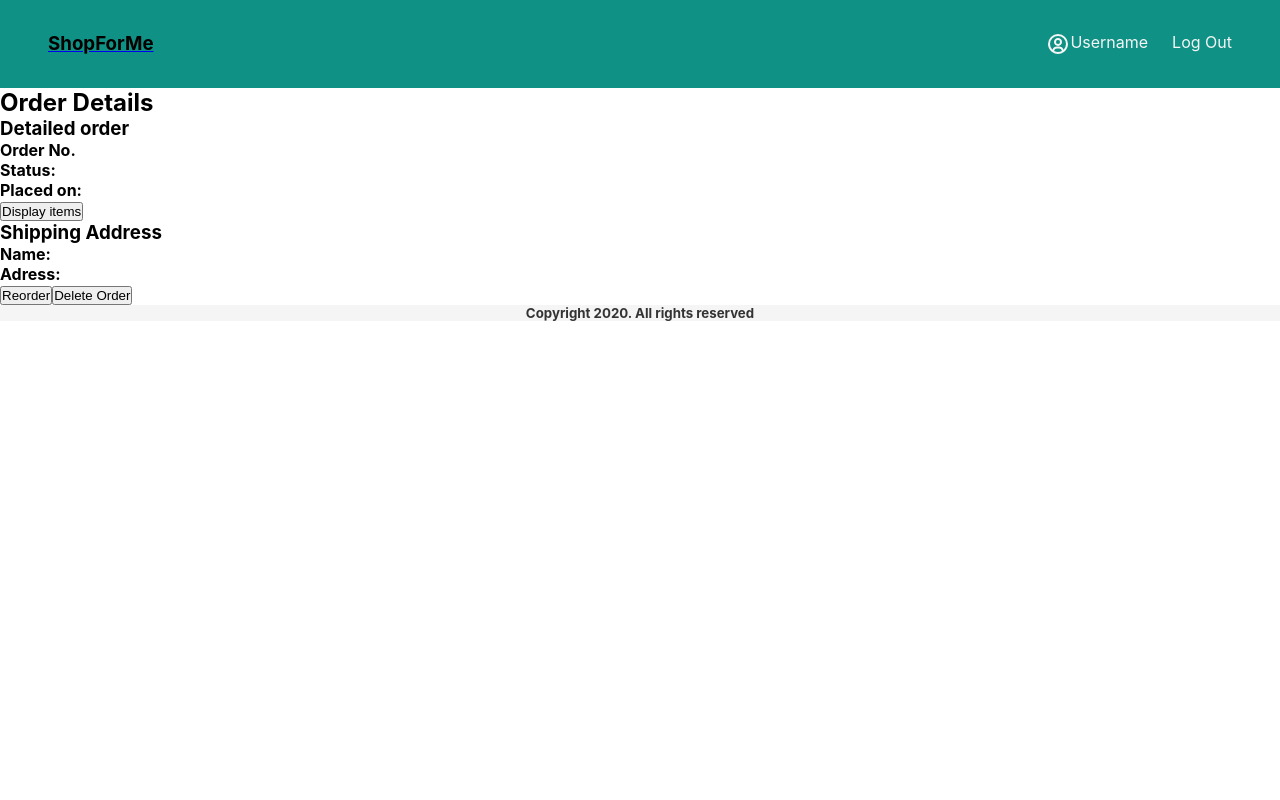
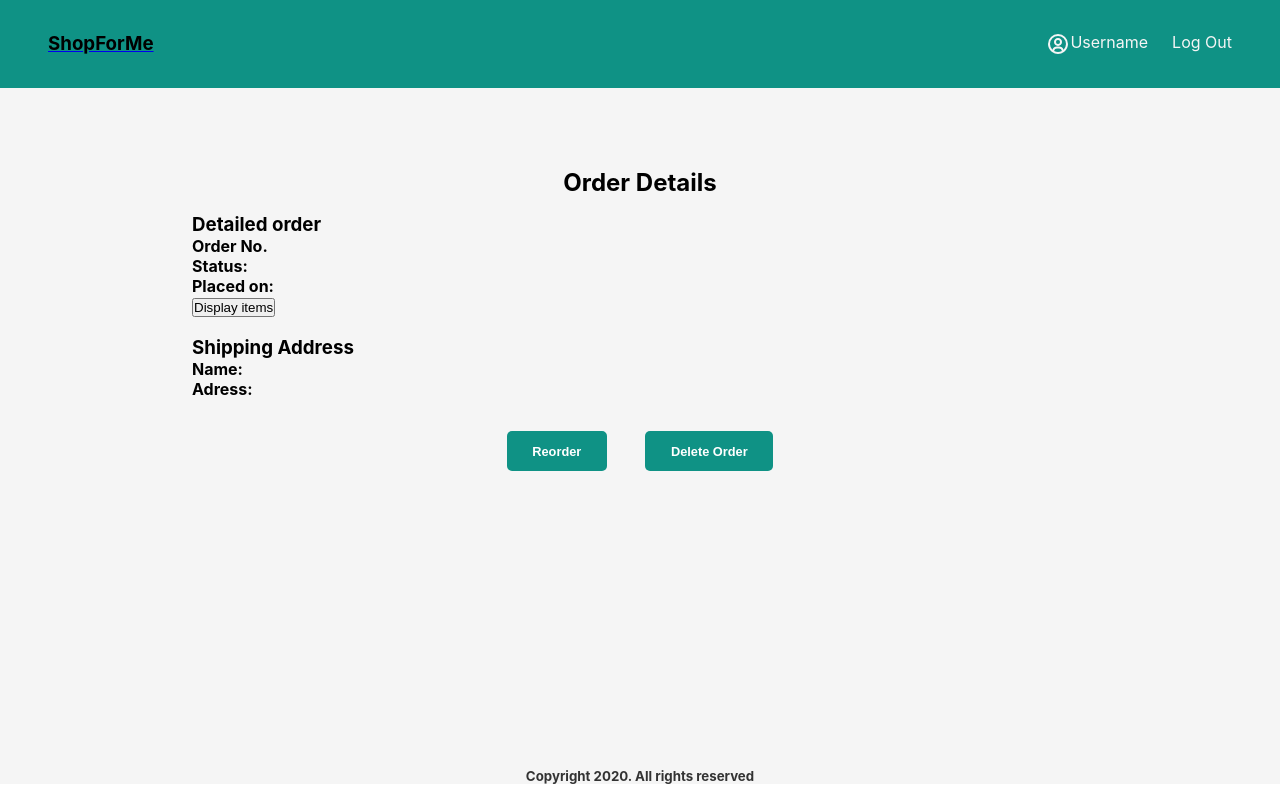
Before and after one commit to nmrabet/shopforme, a React (Create React App) app: page /home/orderdetails in a window 1280 px wide. Built offline with nearby package versions, Linux system fonts and the light colour scheme.

Commit message:
OrderDetail component styled

```diff
--- /dev/null
+++ b/src/components/OrderDetail.css
@@ -0,0 +1,52 @@
+.orderDetail-component {
+    padding-top: 5em;
+    background-color: whitesmoke;
+    height: 85vh;
+}
+
+.orderDetail-title {
+    text-align: center;
+}
+
+.detailed-order {
+    margin: 1em auto;
+    width: 70%;
+}
+
+.shipping {
+    margin-top: 1em;
+}
+
+.btn-order {
+    text-align: center;
+    margin-top: 2em;
+}
+
+.reorder-btn,
+.delete-btn {
+    padding: 1em 2em;
+    font-size: 0.8rem;
+    font-weight: bold;
+    background-color: #0f9285;
+    color: white;
+    border-radius: 5px;
+    border: 1px;
+}
+
+.delete-btn {
+    display: inline-block;
+    margin-left: 3em;
+}
+
+.delete-btn:hover, .reorder-btn:hover {
+    filter: brightness(95%);
+  }
+
+  .delete-btn:active, .reorder-btn:active {
+    transform: scale(0.98);
+  }
+
+  .delete-btn:disabled, .reorder-btn:disabled {
+    cursor: default;
+    filter: brightness(30%);
+  }
--- a/src/components/OrderDetail.js
+++ b/src/components/OrderDetail.js
@@ -1,24 +1,25 @@
 import React from 'react';
+import './OrderDetail.css';
 
 export default function OrderDetail() {
     return (
         <div className='orderDetail-component'>
-            <h2>Order Details</h2>
+            <h2 className='orderDetail-title'>Order Details</h2>
+
             <div className='detailed-order'>
                 <h3>Detailed order</h3>
                 <h4>Order No.</h4>
                 <h4>Status:</h4>
                 <h4>Placed on:</h4>
                 <button>Display items</button>
-            </div>
-            <div className='shipping-address'>
-                <h3>Shipping Address</h3>
+                <h3 className='shipping'>Shipping Address</h3>
                 <h4>Name:</h4>
                 <h4>Adress:</h4>
             </div>
+
             <div className='btn-order'>
-                <button>Reorder</button>
-                <button>Delete Order</button>
+                <button className='reorder-btn'>Reorder</button>
+                <button className='delete-btn'>Delete Order</button>
             </div>
         </div>
     )
```
Also changed, not shown: 1 other file (tests, documents, lock files or other folders).
